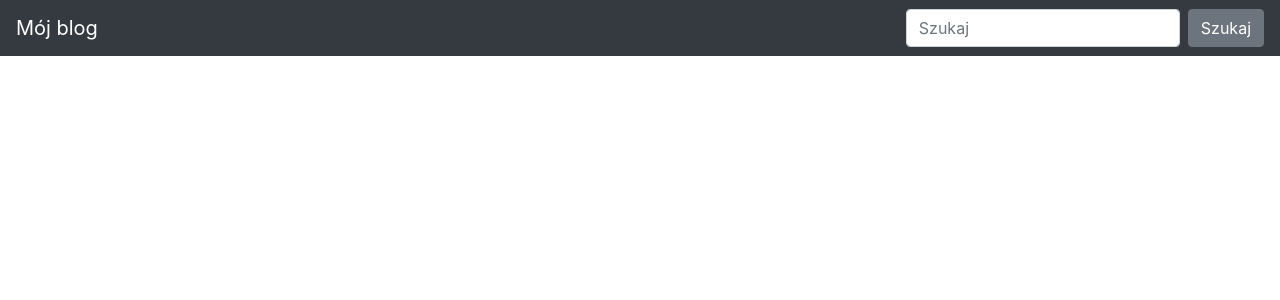
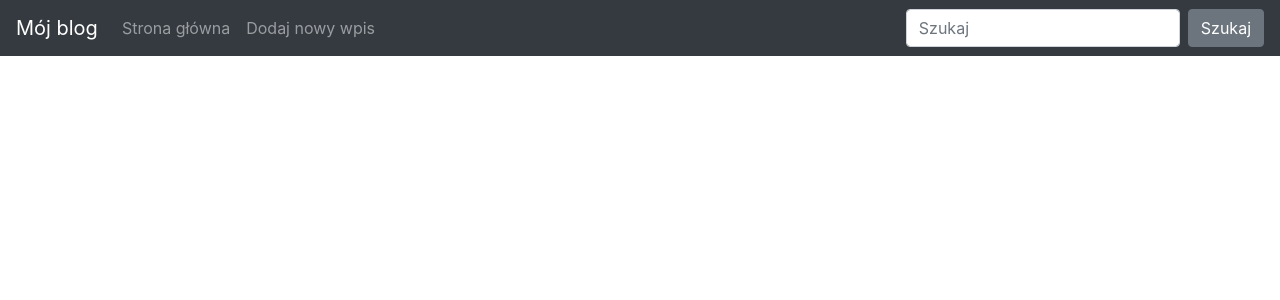
Before and after one commit to Ader88/Blog, a Flask app: page / in a window 1280 px wide. Shown: the top 300 px of the page. Run offline with Flask 3, Linux system fonts and the light colour scheme; some libraries are stand-ins or nearby versions.

Commit message:
Update base.html

```diff
--- a/blog/templates/base.html
+++ b/blog/templates/base.html
@@ -30,6 +30,12 @@
 
    <div class="collapse navbar-collapse" id="navbarsExampleDefault">
      <ul class="navbar-nav mr-auto">
+       <li class="nav-item">
+         <a class="nav-link" href="/">Strona główna</a>
+       </li>
+       <li class="nav-item">
+         <a class="nav-link" href="/new-post/">Dodaj nowy wpis</a>
+       </li>
      </ul>
      <form class="form-inline my-2 my-lg-0">
        <input class="form-control mr-sm-2" type="text" placeholder="Szukaj" aria-label="Szukaj">
@@ -54,4 +60,6 @@
    integrity="sha384-OgVRvuATP1z7JjHLkuOU7Xw704+h835Lr+6QL9UvYjZE3Ipu6Tp75j7Bh/kR0JKI"
    crossorigin="anonymous"></script>
 
+</body>
+
 </html>
```
